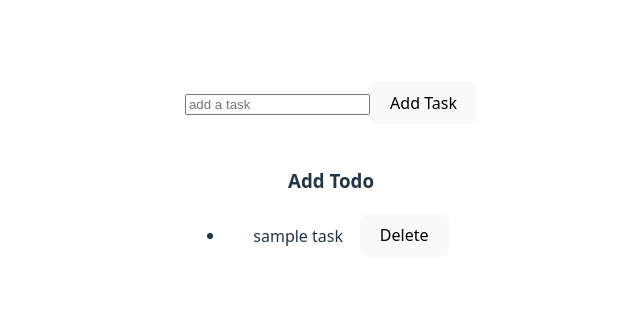
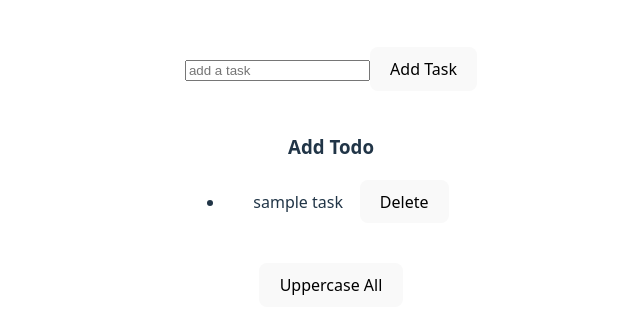
Before and after one commit to Swapnaja14/todo-list-react-mini-project, a React (Vite) app in the folder todo-list/: page / in a window 1280 px wide. Shown: the part 223-556 px from the top of the page, without its empty margins (309-949 px from the left). Built offline with nearby package versions, Linux system fonts and the light colour scheme.

Commit message:
Change the items to uppercase

```diff
--- a/todo-list/src/TodoList.jsx
+++ b/todo-list/src/TodoList.jsx
@@ -21,6 +21,14 @@
         setNewTodo(event.target.value);
     }
 
+    let upperCaseAll = () => {
+        setTodos((todos) => todos.map((todo) => {
+            return {
+                ...todo, task: todo.task.toUpperCase(),
+            };
+        })
+        )};
+
     return (
         <div>
             <input placeholder="add a task"
@@ -42,6 +50,8 @@
                     ))
                 }
             </ul>
+            <br></br>
+            <button onClick={upperCaseAll}>Uppercase All</button>
         </div>
     );
 }
```
